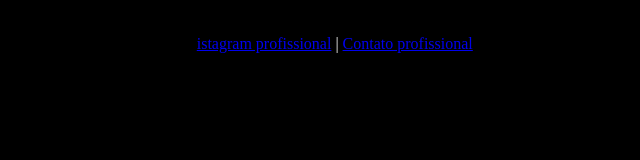
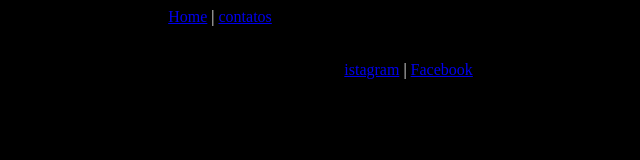
Before and after one commit to PedroHSdeAlmeida/tarefa_design_1, a plain HTML site: page tarefa_design_1/contatos.html in a window 1280 px wide. Shown: the whole page, without its empty margins (104-744 px from the left). Drawn offline with Linux system fonts and the light colour scheme.

Commit message:
Adicionei o menu de navegação entre as paginas

```diff
--- a/tarefa_design_1/contatos.html
+++ b/tarefa_design_1/contatos.html
@@ -4,14 +4,20 @@
     <meta charset="UTF-8">
     <meta http-equiv="X-UA-Compatible" content="IE=edge">
     <meta name="viewport" content="width=device-width, initial-scale=1.0">
-    <title>Portifolio</title>
+    <title>contatos</title>
 </head>
 <body style="background-color:black;">
     <div style="color: white; width: 50%;">
+        <center> <a href="index.html">Home</a>
+            |
+            <a href="contatos.html">contatos</a>
+        </center>
+    </div>
+    <div style="color: white; width: 50%;">
         <center><p><nav style="float: right ; margin-top: 3%;margin-right: 10%;">
-            <a href="quemsomos.html">istagram profissional</a>
+            <a href="https://www.instagram.com/pedrohsa11/">istagram</a>
             |
-            <a href="contato.html">Contato profissional</a>
+            <a href="https://www.facebook.com/">Facebook</a>
         </nav></style></p></center>
     </div>
 
```
Also changed, not shown: tarefa_design_1/index.html (+7 -0 lines).
